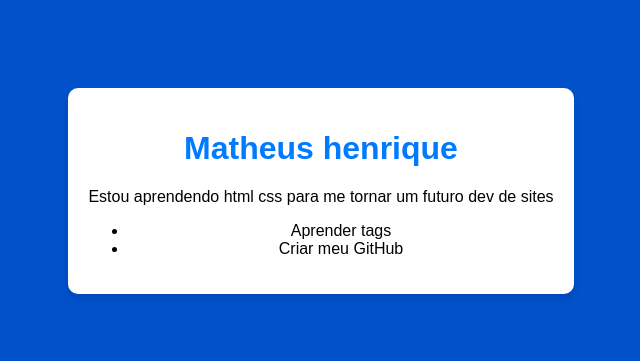
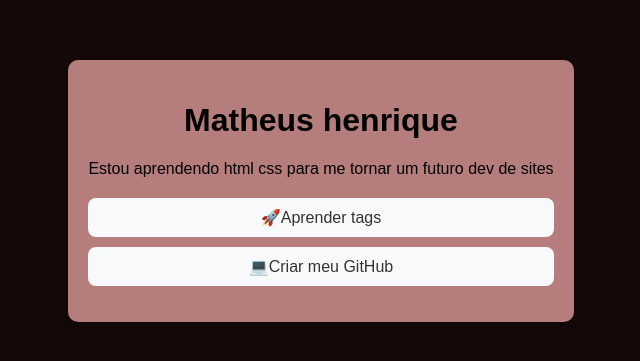
Before and after one commit to Matheus5458/meu-primeiro-site-html-css, a plain HTML site: page index.html in a window 1280 px wide. Shown: the part 209-570 px from the top of the page, without its empty margins (319-959 px from the left). Drawn offline with Linux system fonts and the light colour scheme.

Commit message:
Add files via upload

```diff
--- a/index.html
+++ b/index.html
@@ -12,8 +12,8 @@
         <p>Estou aprendendo html css para me tornar um futuro dev de sites</p>
 
         <ul>
-            <li>Aprender tags</li>
-            <li>Criar meu GitHub</li>
+            <li>🚀Aprender tags</li>
+            <li>💻Criar meu GitHub</li>
         </ul>
     </div>
 </body>
--- a/style.css
+++ b/style.css
@@ -1,6 +1,6 @@
 body {
 
-    background-color: #0051ca;
+    background-color: #140808;
     font-family: sans-serif;
     display: flex;
     justify-content: center;
@@ -11,7 +11,7 @@ body {
 
 .caixa {
 
-    background-color: white;
+    background-color: rgb(182, 125, 125);
     padding: 20px;
     border-radius: 10px;
     box-shadow: 0 4px 8px rgba(0,0,0,0.1);
@@ -19,5 +19,19 @@ body {
 }
 
 h1 {
-    color: #007bff;
+    color: #000000;
 }
+
+ul {
+    list-style-type: none; /* Remove as bolinhas pretas */
+    padding: 0;            /* Remove o espaço que as bolinhas ocupavam */
+    margin-top: 20px;      /* Dá uma distância do parágrafo de cima */
+}
+
+li {
+    background-color: #f8f9fa; /* Um cinza bem clarinho no fundo de cada item */
+    margin-bottom: 10px;       /* Espaço entre um item e outro */
+    padding: 10px;             /* Espaço dentro do item */
+    border-radius: 8px;        /* Deixa os itens arredondados */
+    color: #333;               /* Cor do texto um pouco mais suave */
+}
```
